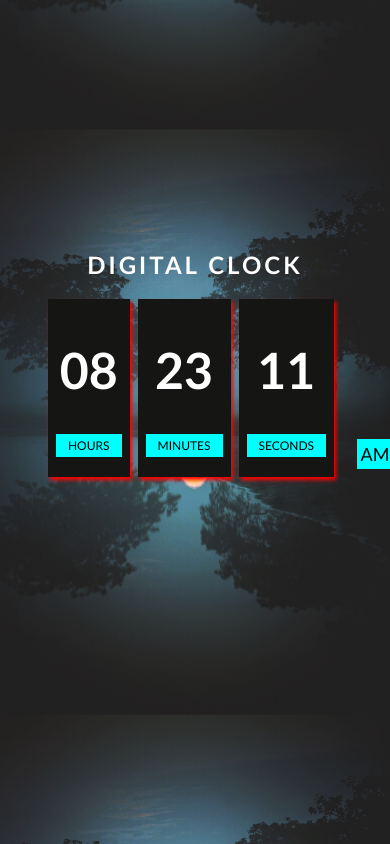
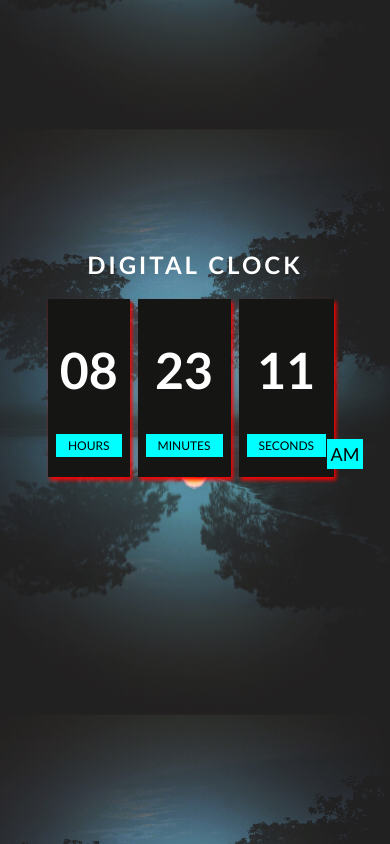
Before and after one commit to 95027/Digital_clock, a plain HTML site: page index.html in a window 390 px wide. Drawn offline with Linux system fonts and the light colour scheme.

Commit message:
Update style.css

```diff
--- a/style.css
+++ b/style.css
@@ -58,7 +58,7 @@ span
     span
     {
         position: absolute;
-        margin-left: 360px;
+        margin-left: 300px;
          padding: 4px;
     }
 }
```
